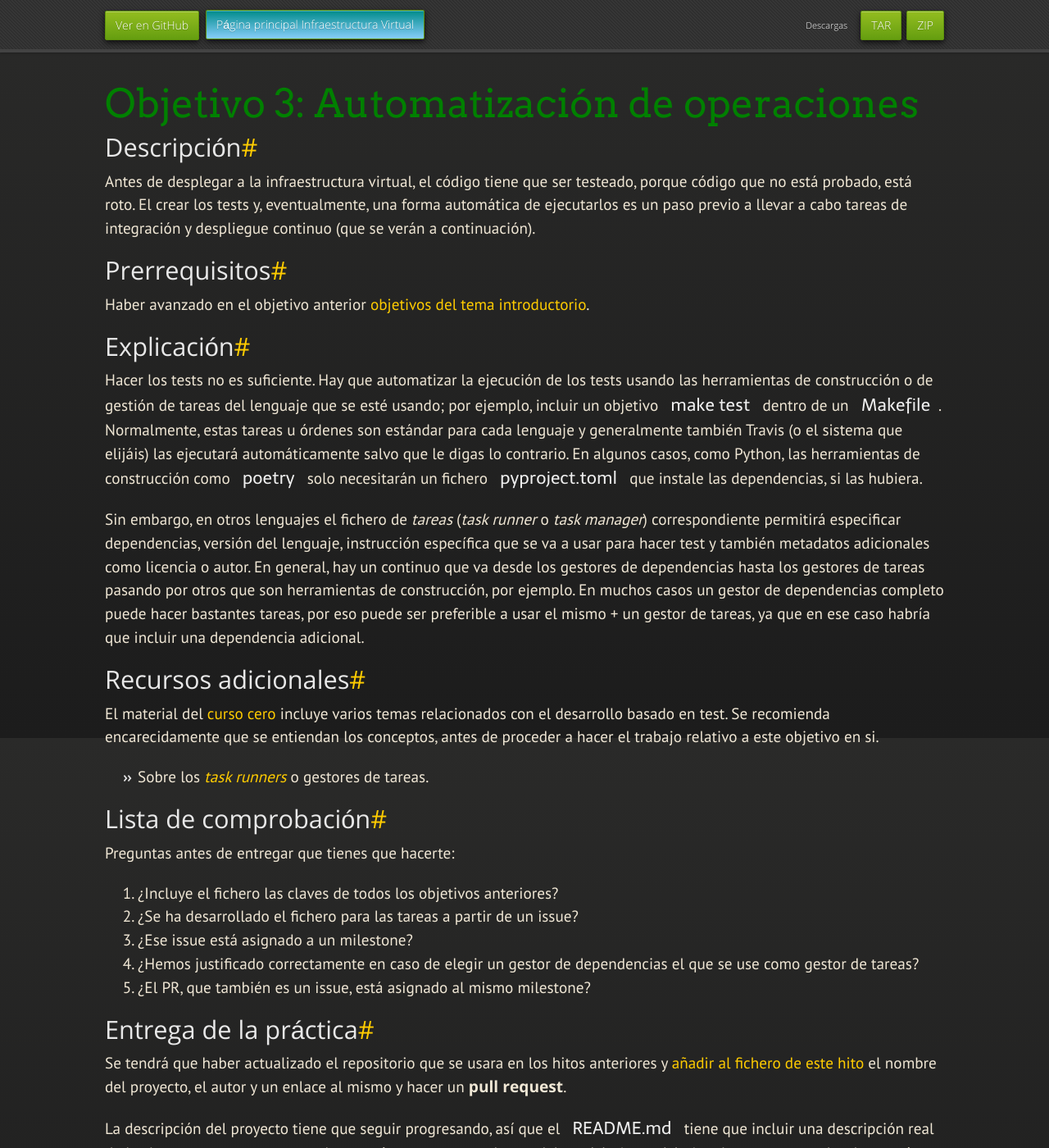
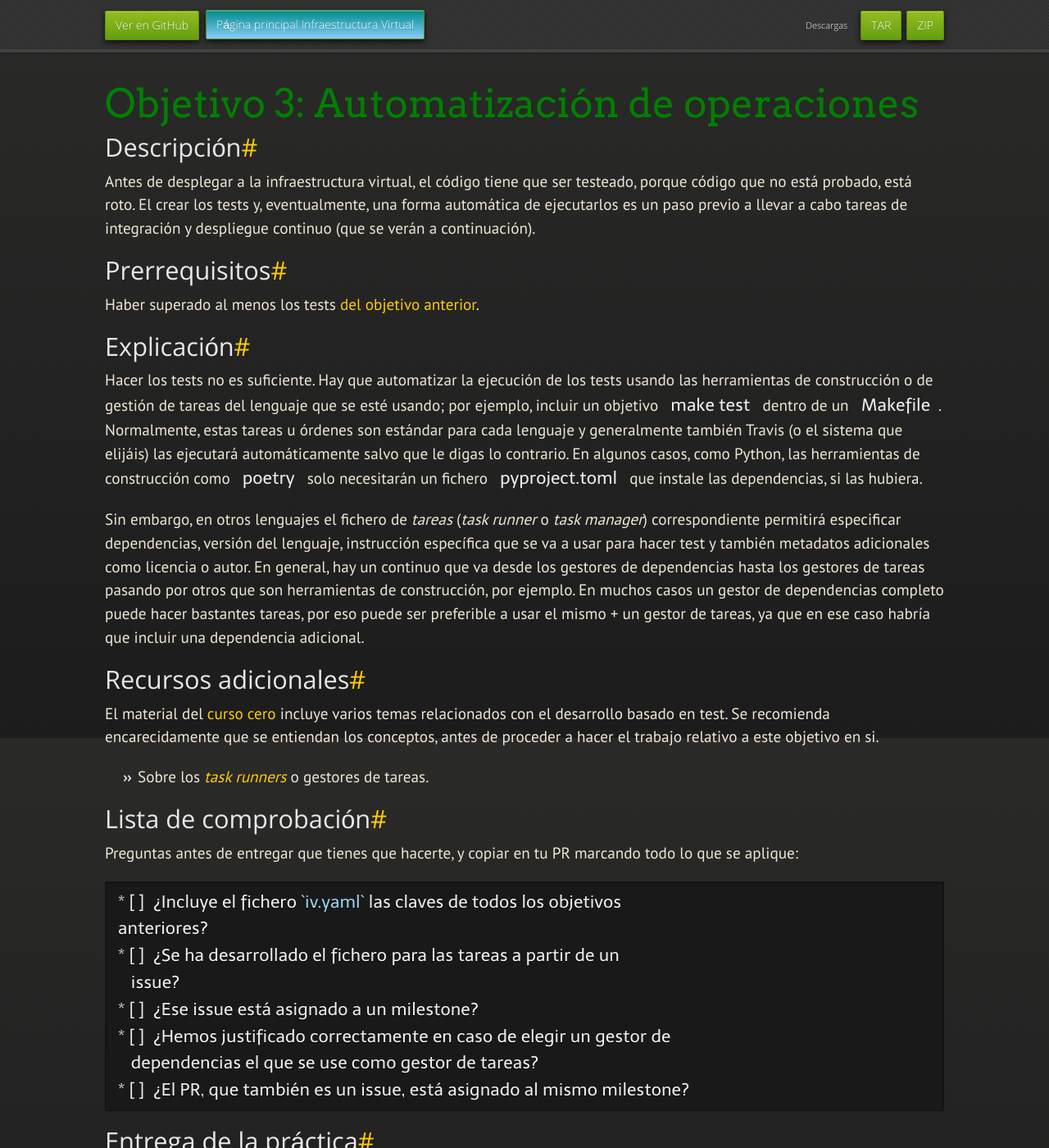
Before and after one commit to JJ/IV, a Jekyll site: the page built from documentos/proyecto/3.Automatizar.md, in a window 1280 px wide and 1400 px high. Shown: the whole window at 82% size. Built offline with Jekyll 4.4.1, drawn with Linux system fonts in a browser that asks for light colours; nearby versions of some CDN libraries; some web fonts are replaced; our own code applies the rules of GitHub Pages for plain Markdown files.

Commit message:
Sync documentos/proyecto/3.Automatizar.md de master a gh-pages

````diff
--- a/documentos/proyecto/3.Automatizar.md
+++ b/documentos/proyecto/3.Automatizar.md
@@ -15,8 +15,8 @@ continuo (que se verán a continuación).
 
 ## Prerrequisitos
 
-Haber avanzado en el objetivo anterior
-[objetivos del tema introductorio](http://jj.github.io/IV/documentos/proyecto/2.Entidad).
+Haber superado al menos los tests
+[del objetivo anterior](http://jj.github.io/IV/documentos/proyecto/2.Entidad).
 
 ## Explicación
 
@@ -55,21 +55,25 @@ hacer el trabajo relativo a este objetivo en si.
 
 ## Lista de comprobación
 
-Preguntas antes de entregar que tienes que hacerte:
+Preguntas antes de entregar que tienes que hacerte, y copiar en tu PR marcando
+todo lo que se aplique:
 
-1. ¿Incluye el fichero las claves de todos los objetivos anteriores?
-2. ¿Se ha desarrollado el fichero para las tareas a partir de un
+```markdown
+* [ ]  ¿Incluye el fichero `iv.yaml` las claves de todos los objetivos
+anteriores?
+* [ ]  ¿Se ha desarrollado el fichero para las tareas a partir de un
    issue?
-3. ¿Ese issue está asignado a un milestone?
-4. ¿Hemos justificado correctamente en caso de elegir un gestor de
+* [ ]  ¿Ese issue está asignado a un milestone?
+* [ ]  ¿Hemos justificado correctamente en caso de elegir un gestor de
    dependencias el que se use como gestor de tareas?
-5. ¿El PR, que también es un issue, está asignado al mismo milestone?
+* [ ]  ¿El PR, que también es un issue, está asignado al mismo milestone?
+```
 
 ## Entrega de la práctica
 
 Se tendrá que haber actualizado el repositorio que se usara en los hitos
 anteriores y
-[añadir al fichero de este hito](https://github.com/JJ/IV-21-22/blob/master/practicas/objetivo-3.md)
+[añadir al fichero de este hito](https://github.com/JJ/IV-21-22/blob/master/proyectos/objetivo-3.md)
 el nombre del proyecto, el autor y un enlace al mismo y hacer un **pull
 request**.
 
````
